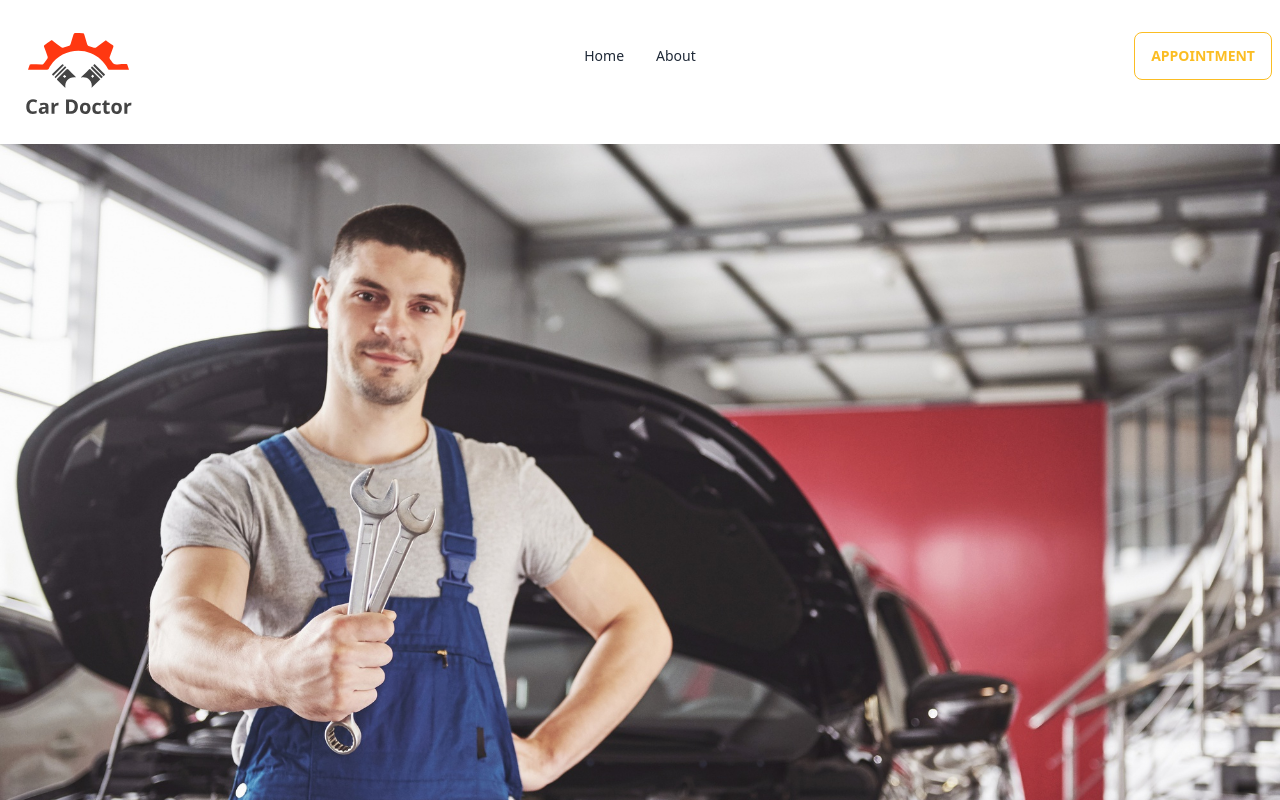
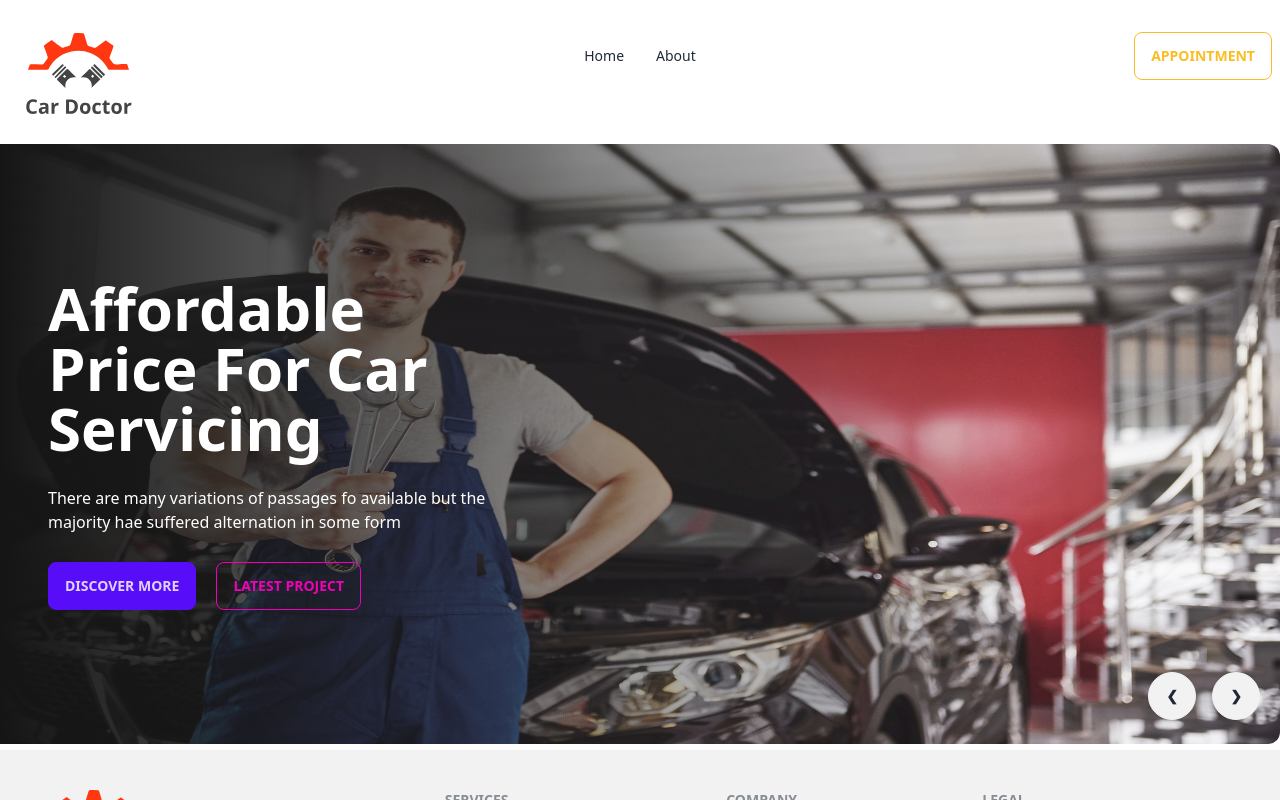
Before and after one commit to Ahnaf-17/four-wheeler-client, a React (Vite) app: page / in a window 1280 px wide. Shown: the top 800 px of the page. Built offline with nearby package versions, Linux system fonts and the light colour scheme.

Commit message:
banner complete

```diff
--- a/src/Pages/Home/Banner/Banner.jsx
+++ b/src/Pages/Home/Banner/Banner.jsx
@@ -7,30 +7,43 @@ import img6 from '../../../assets/images/banner/6.jpg'
 
 const Banner = () => {
     return (
-        <div className="carousel w-full">
+        <div className="carousel w-full h-[600px]">
             <div id="slide1" className="carousel-item relative w-full">
-                <img src={img1} className="w-full" />
+                <img src={img1} className="w-full rounded-xl" />
+                <div className="absolute flex items-center left-0   top-0 bg-gradient-to-r from-[#151515] to-[rgba(21,21,21,0)] h-full ">
+                    <div className='text-white space-y-7 w-1/2 pl-12'>
+                        <h2 className='text-6xl font-bold'>Affordable Price For Car Servicing</h2>
+                        <p>There are many variations of passages fo available but the majority hae suffered alternation in some form</p>
+                        <div className=''>
+                        <button className="btn btn-primary mr-5">Discover More</button>
+                        <button className="btn btn-outline btn-secondary">Latest Project</button>
+                        </div>
+
+
+                    </div>
+
+                </div>
                 <div className="absolute flex transform -translate-y-1/2 left-5 right-5 justify-end bottom-0">
                     <a href="#slide4" className="btn btn-circle mr-4">❮</a>
                     <a href="#slide2" className="btn btn-circle">❯</a>
                 </div>
             </div>
             <div id="slide2" className="carousel-item relative w-full">
-                <img src={img2} />
+                <img src={img2} className='w-full rounded-xl' />
                 <div className="absolute flex transform -translate-y-1/2 left-5 right-5 justify-end bottom-0">
                     <a href="#slide1" className="btn btn-circle mr-4">❮</a>
                     <a href="#slide3" className="btn btn-circle">❯</a>
                 </div>
             </div>
             <div id="slide3" className="carousel-item relative w-full">
-                <img src={img3} className="w-full" />
+                <img src={img3} className="w-full rounded-xl" />
                 <div className="absolute flex transform -translate-y-1/2 left-5 right-5 justify-end bottom-0">
                     <a href="#slide2" className="btn btn-circle mr-4">❮</a>
                     <a href="#slide4" className="btn btn-circle">❯</a>
                 </div>
             </div>
             <div id="slide4" className="carousel-item relative w-full">
-                <img src={img4} className="w-full" />
+                <img src={img4} className="w-full rounded-xl" />
                 <div className="absolute flex transform -translate-y-1/2 left-5 right-5 justify-end bottom-0">
                     <a href="#slide3" className="btn btn-circle mr-4">❮</a>
                     <a href="#slide1" className="btn btn-circle">❯</a>
```
